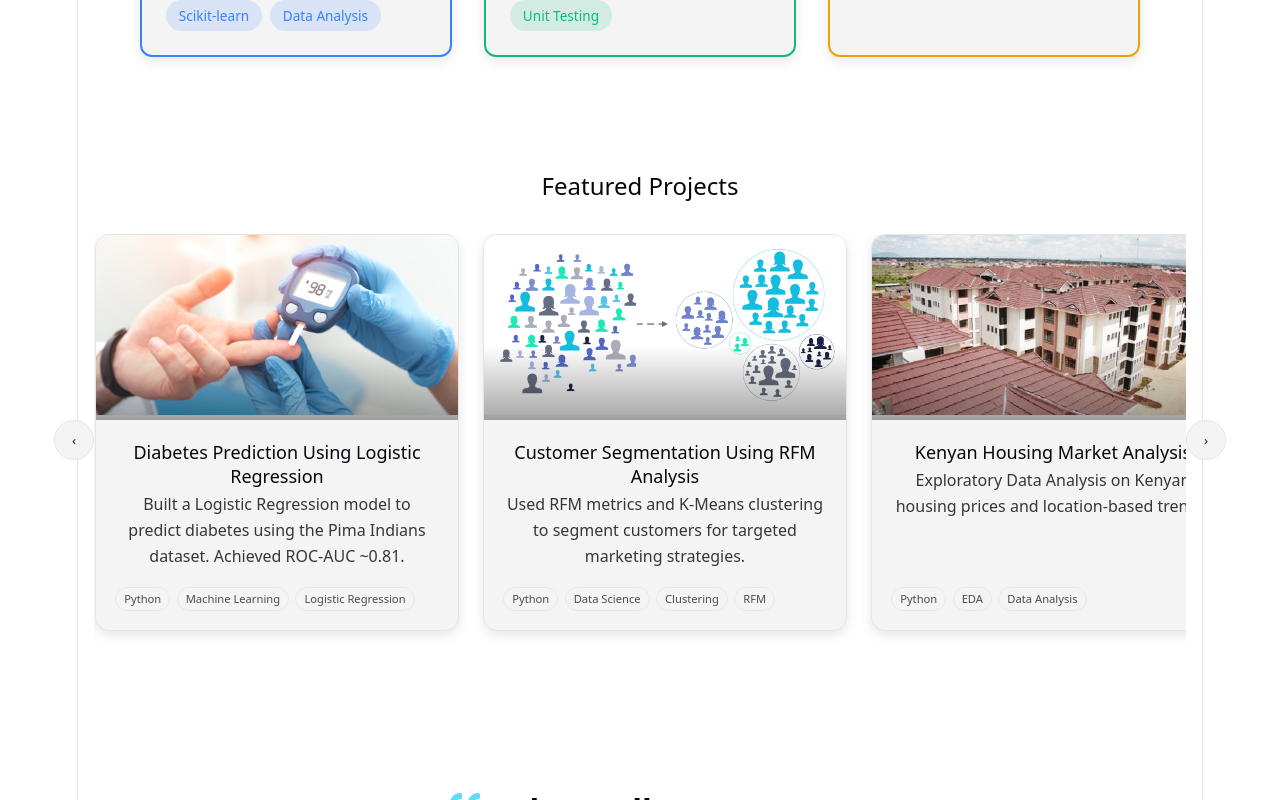
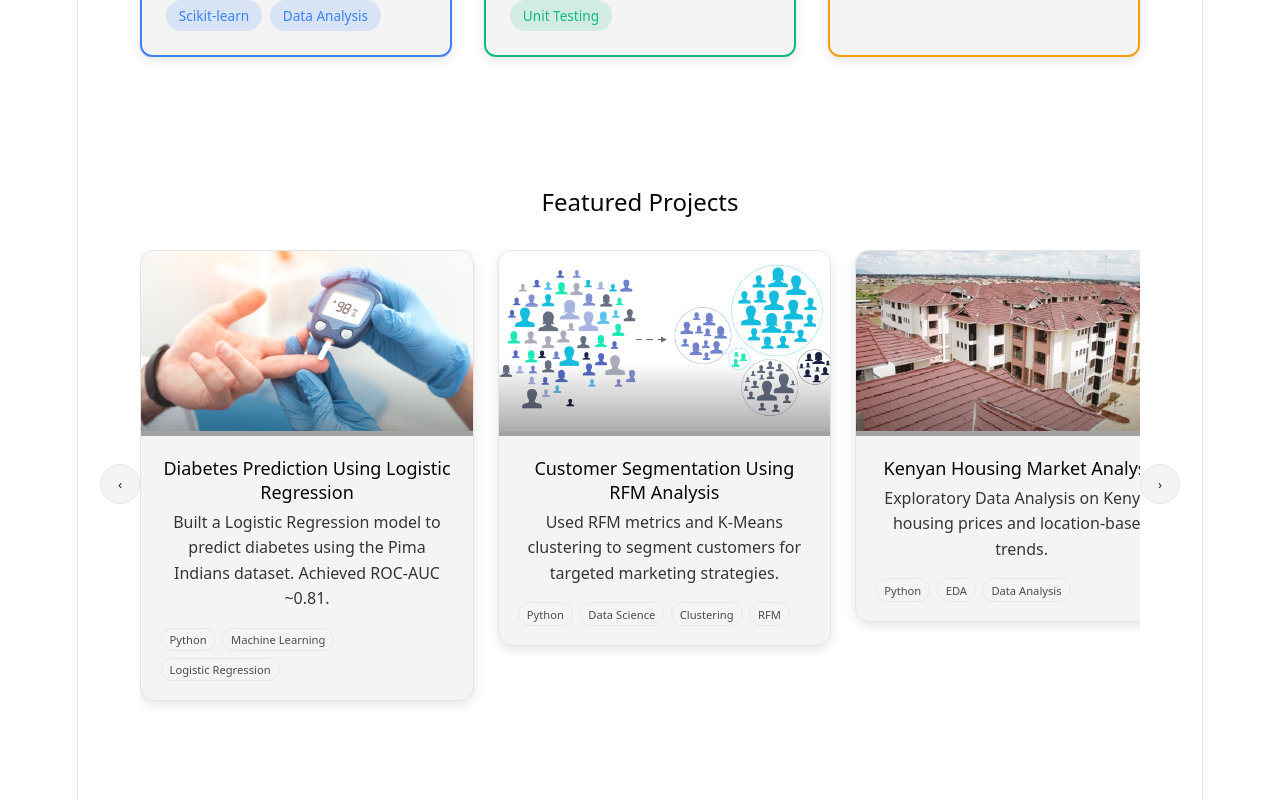
Before and after one commit to Michael-Nyawade/Michael-Nyawade.github.io, a React (Vite) app: page / in a window 1280 px wide. Shown: the part 2680-3480 px from the top of the page. Built offline with nearby package versions, Linux system fonts and the light colour scheme.

Commit message:
Refactored Projects section into reusable carousel card system

```diff
--- a/src/sections/Projects.jsx
+++ b/src/sections/Projects.jsx
@@ -75,67 +75,33 @@ export default function Projects() {
     return () => clearInterval(interval);
   }, []);
 
+  // MANUAL SCROLL HANDLER (replaces inline arrow button logic)
+  const scroll = (dir) => {
+    const container = scrollRef.current;
+    if (!container) return;
+
+    container.scrollBy({
+      left: dir * 350,
+      behavior: "smooth",
+    });
+  };
+
   return (
-    <section id="projects" style={{ padding: "3rem 1rem" }}>
-      <h2 data-aos="fade-up">Featured Projects</h2>
+    <section id="projects" className="section">
+      <div className="section-inner">
+        <h2 className="section-title" data-aos="fade-up">
+          Featured Projects
+        </h2>
 
         {/* WRAPPER */}
-      <div
-        style={{
-          position: "relative",
-          maxWidth: "1100px",
-          margin: "2rem auto 0",
-        }}
-      >
+        <div className="projects-wrapper">
           {/* LEFT BUTTON */}
-        <button
-          onClick={() => {
-            scrollRef.current?.scrollBy({
-              left: -350,
-              behavior: "smooth",
-            });
-          }}
-          style={{
-            position: "absolute",
-            left: "-40px",
-            top: "50%",
-            transform: "translateY(-50%)",
-            zIndex: 10,
-            background: "var(--secondary-color)",
-            border: "1px solid var(--border-color)",
-            color: "var(--text-color)",
-            width: "40px",
-            height: "40px",
-            borderRadius: "50%",
-            cursor: "pointer",
-          }}
-        >
+          <button className="project-nav left" onClick={() => scroll(-1)}>
             ‹
           </button>
 
           {/* RIGHT BUTTON */}
-        <button
-          onClick={() => {
-            scrollRef.current?.scrollBy({
-              left: 350,
-              behavior: "smooth",
-            });
-          }}
-          style={{
-            position: "absolute",
-            right: "-40px",
-            top: "50%",
-            transform: "translateY(-50%)",
-            zIndex: 10,
-            background: "var(--secondary-color)",
-            border: "1px solid var(--border-color)",
-            color: "var(--text-color)",
-            width: "40px",
-            height: "40px",
-            borderRadius: "50%",
-            cursor: "pointer",
-          }}
-        >
+          <button className="project-nav right" onClick={() => scroll(1)}>
             ›
           </button>
 
@@ -143,16 +109,9 @@ export default function Projects() {
           <div
             id="project-scroll"
             ref={scrollRef}
+            className="project-scroll"
             onMouseEnter={() => (pauseRef.current = true)}
             onMouseLeave={() => (pauseRef.current = false)}
-          style={{
-            display: "flex",
-            gap: "1.5rem",
-            overflowX: "auto",
-            scrollBehavior: "smooth",
-            paddingBottom: "1rem",
-            scrollSnapType: "x mandatory",
-          }}
           >
             {projects.map((project, index) => (
               <a
@@ -160,128 +119,41 @@ export default function Projects() {
                 href={project.link}
                 target="_blank"
                 rel="noopener noreferrer"
+                className="project-card"
                 data-aos="fade-up"
-              style={{
-                textDecoration: "none",
-                color: "inherit",
-                flex: "0 0 33.333%",
-                scrollSnapAlign: "start",
-              }}
               >
-              <div
-                style={{
-                  borderRadius: "14px",
-                  overflow: "hidden",
-                  backgroundColor: "var(--secondary-color)",
-                  border: "1px solid var(--border-color)",
-                  boxShadow: "0 4px 12px var(--shadow-color)",
-                  display: "flex",
-                  flexDirection: "column",
-                  transition:
-                    "transform 0.2s ease, box-shadow 0.2s ease",
-                  cursor: "pointer",
-                  // minWidth: 0,
-                  height: "100%",
-                }}
-                onMouseEnter={(e) => {
-                  e.currentTarget.style.transform =
-                    "translateY(-6px)";
-                  e.currentTarget.style.boxShadow =
-                    "0 10px 25px var(--shadow-color)";
-                }}
-                onMouseLeave={(e) => {
-                  e.currentTarget.style.transform =
-                    "translateY(0)";
-                  e.currentTarget.style.boxShadow =
-                    "0 4px 12px var(--shadow-color)";
-                }}
-              >
+                <div className="project-inner">
                   {/* IMAGE */}
                   {project.image && (
-                  <div style={{ position: "relative" }}>
+                    <div className="project-image-wrapper">
                       <img
                         src={project.image}
                         alt={project.title}
-                      style={{
-                        width: "100%",
-                        height: "180px",
-                        objectFit: "cover",
-                      }}
+                        className="project-image"
                       />
-                    <div
-                      style={{
-                        position: "absolute",
-                        inset: 0,
-                        background:
-                          "linear-gradient(to bottom, transparent 60%, rgba(0,0,0,0.35))",
-                      }}
-                    />
+                      <div className="project-image-overlay" />
                     </div>
                   )}
 
                   {/* CONTENT */}
-                <div
-                  style={{
-                    padding: "1.2rem",
-                    display: "flex",
-                    flexDirection: "column",
-                    flex: 1,
-                  }}
-                >
-                  <h3 style={{ marginBottom: "0.3rem" }}>
-                    {project.title}
-                  </h3>
+                  <div className="project-content">
+                    <h3>{project.title}</h3>
 
                     {/* STATUS (ONLY IN PROGRESS) */}
                     {project.status === "In Progress" && (
-                    <span
-                      style={{
-                        display: "inline-block",
-                        fontSize: "0.75rem",
-                        padding: "0.2rem 0.6rem",
-                        borderRadius: "999px",
-                        backgroundColor:
-                          "rgba(255, 165, 0, 0.15)",
-                        color: "var(--accent-color)",
-                        marginBottom: "0.8rem",
-                        width: "fit-content",
-                      }}
-                    >
+                      <span className="project-status">
                         In Progress
                       </span>
                     )}
 
-                  <p
-                    style={{
-                      flex: 1,
-                      lineHeight: 1.6,
-                      opacity: 0.9,
-                    }}
-                  >
+                    <p className="project-description">
                       {project.description}
                     </p>
 
                     {/* TAGS */}
-                  <div
-                    style={{
-                      display: "flex",
-                      flexWrap: "wrap",
-                      gap: "0.4rem",
-                      marginTop: "1rem",
-                    }}
-                  >
+                    <div className="project-tags">
                       {project.tags?.map((tag, i) => (
-                      <span
-                        key={i}
-                        style={{
-                          fontSize: "0.7rem",
-                          padding: "0.2rem 0.5rem",
-                          borderRadius: "999px",
-                          border:
-                            "1px solid var(--border-color)",
-                          opacity: 0.8,
-                        }}
-                      >
+                        <span key={i} className="project-tag">
                           {tag}
                         </span>
                       ))}
@@ -292,32 +164,7 @@ export default function Projects() {
             ))}
           </div>
         </div>
-
-      {/* Hide scrollbar */}
-      <style>{`
-        #project-scroll::-webkit-scrollbar {
-          display: none;
-        }
-
-        #project-scroll {
-          -ms-overflow-style: none;
-          scrollbar-width: none;
-        }
-
-        @media (max-width: 900px) {
-        #project-scroll a {
-        flex: 0 0 100%;
-        }
-
-        #project-scroll {
-        scroll-snap-type: x mandatory;
-        }
-
-        #project-scroll img {
-        height: 170px !important;
-        }
-        }
-      `}</style>
+      </div>
     </section>
   );
 }
--- a/src/styles.css
+++ b/src/styles.css
@@ -1064,3 +1064,167 @@ section {
 
   white-space: nowrap;
 }
+
+/* =========================
+   PROJECTS SECTION
+========================= */
+
+.projects-wrapper {
+  position: relative;
+  margin-top: 2rem;
+}
+
+/* SCROLL AREA */
+.project-scroll {
+  display: flex;
+  gap: 1.5rem;
+
+  overflow-x: auto;
+  scroll-behavior: smooth;
+
+  padding-bottom: 1rem;
+
+  scroll-snap-type: x mandatory;
+}
+
+.project-scroll::-webkit-scrollbar {
+  display: none;
+}
+
+/* NAV BUTTONS */
+.project-nav {
+  position: absolute;
+  top: 50%;
+  transform: translateY(-50%);
+
+  z-index: 10;
+
+  width: 40px;
+  height: 40px;
+
+  border-radius: 50%;
+  border: 1px solid var(--border-color);
+
+  background: var(--secondary-color);
+  color: var(--text-color);
+
+  cursor: pointer;
+
+  transition: transform 0.2s ease;
+}
+
+.project-nav:hover {
+  transform: translateY(-50%) scale(1.08);
+}
+
+.project-nav.left {
+  left: -40px;
+}
+
+.project-nav.right {
+  right: -40px;
+}
+
+/* CARD */
+.project-card {
+  flex: 0 0 33.333%;
+  scroll-snap-align: start;
+
+  text-decoration: none;
+  color: inherit;
+}
+
+.project-inner {
+  border-radius: 14px;
+  overflow: hidden;
+
+  background-color: var(--secondary-color);
+  border: 1px solid var(--border-color);
+
+  box-shadow: 0 4px 12px var(--shadow-color);
+
+  display: flex;
+  flex-direction: column;
+
+  transition: transform 0.2s ease, box-shadow 0.2s ease;
+}
+
+.project-inner:hover {
+  transform: translateY(-6px);
+  box-shadow: 0 10px 25px var(--shadow-color);
+}
+
+/* IMAGE */
+.project-image-wrapper {
+  position: relative;
+}
+
+.project-image {
+  width: 100%;
+  height: 180px;
+  object-fit: cover;
+}
+
+.project-image-overlay {
+  position: absolute;
+  inset: 0;
+  background: linear-gradient(to bottom, transparent 60%, rgba(0,0,0,0.35));
+}
+
+/* CONTENT */
+.project-content {
+  padding: 1.2rem;
+  display: flex;
+  flex-direction: column;
+  flex: 1;
+}
+
+.project-description {
+  flex: 1;
+  line-height: 1.6;
+  opacity: 0.9;
+}
+
+/* STATUS */
+.project-status {
+  display: inline-block;
+  font-size: 0.75rem;
+  padding: 0.2rem 0.6rem;
+  border-radius: 999px;
+
+  background-color: rgba(255, 165, 0, 0.15);
+  color: var(--accent-color);
+
+  margin-bottom: 0.8rem;
+  width: fit-content;
+}
+
+/* TAGS */
+.project-tags {
+  display: flex;
+  flex-wrap: wrap;
+  gap: 0.4rem;
+
+  margin-top: 1rem;
+}
+
+.project-tag {
+  font-size: 0.7rem;
+  padding: 0.2rem 0.5rem;
+
+  border-radius: 999px;
+  border: 1px solid var(--border-color);
+
+  opacity: 0.8;
+}
+
+/* RESPONSIVE */
+@media (max-width: 900px) {
+  .project-card {
+    flex: 0 0 100%;
+  }
+
+  .project-image {
+    height: 170px;
+  }
+}
```
Lines whose indentation alone changed are shown as unchanged.
